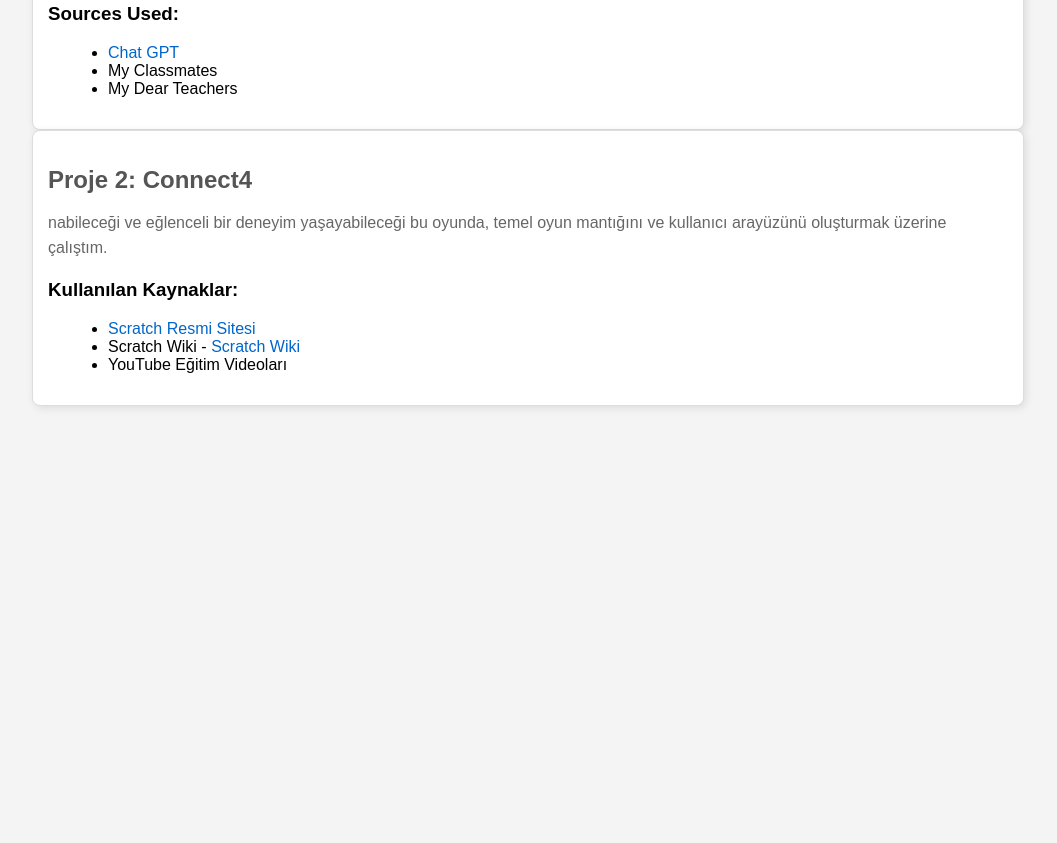
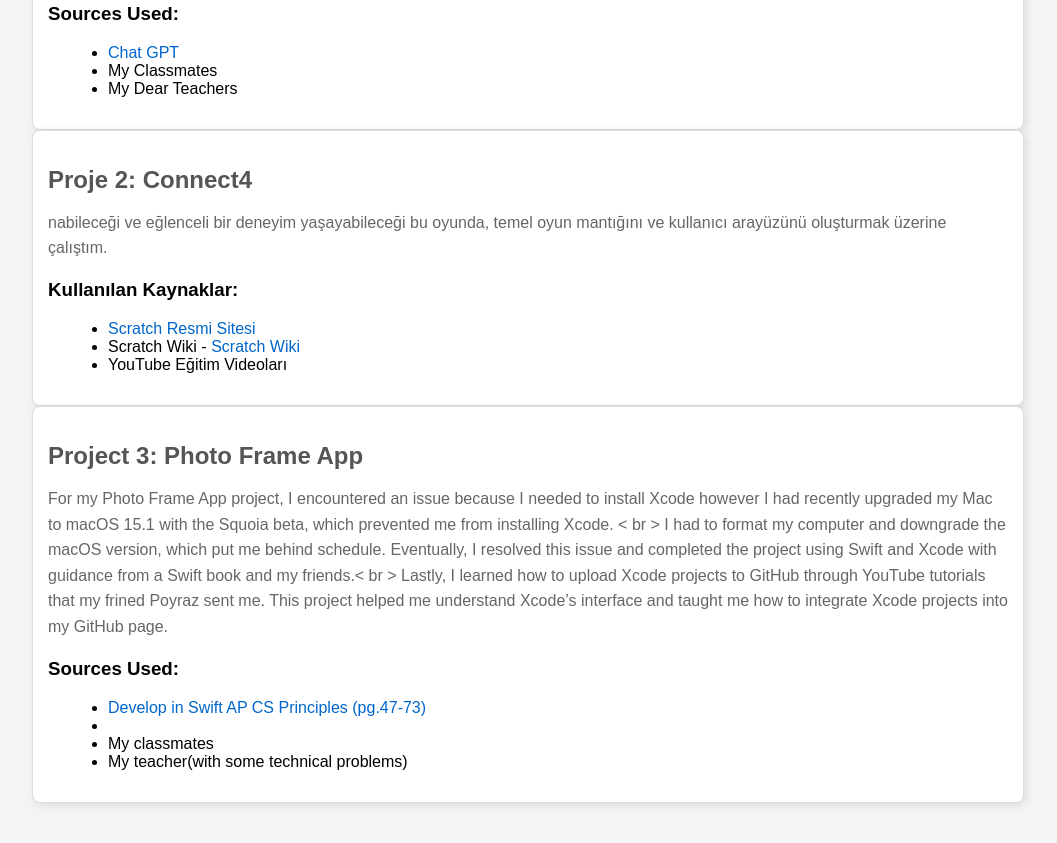
Before and after one commit to IbrahimErginoglu/IbrahimErginoglu.github.io, a plain HTML site: page Documentation.html in a window 1280 px wide. Shown: the part 356-1199 px from the top of the page, without its empty margins (112-1169 px from the left). Before the commit the page ends 802 px from the top, so only its background shows below. Drawn offline with Linux system fonts and the light colour scheme.

Commit message:
Update Documentation.html

```diff
--- a/Documentation.html
+++ b/Documentation.html
@@ -105,7 +105,23 @@
     </div>
 
     <!-- Dökümantasyon Bölümü 3 -->
+     <div class="documentation-section">
+        <h2>Project 3: Photo Frame App</h2>
+        <p>For my Photo Frame App project, I encountered an issue because I needed to install Xcode however I had recently upgraded my Mac to macOS 15.1 with the Squoia beta, which prevented me from installing Xcode. < br >
+           I had to format my computer and downgrade the macOS version, which put me behind schedule. Eventually, I resolved this issue and completed the project using Swift and Xcode with guidance from a Swift book and my friends.< br >
+           Lastly, I learned how to upload Xcode projects to GitHub through YouTube tutorials that my frined Poyraz sent me. This project helped me understand Xcode’s interface and taught me how to integrate Xcode projects into my GitHub page.</p>
 
+        <div class="resources">
+            <h3>Sources Used:</h3>
+            <ul>
+                <li><a href="https://books.apple.com/tr/book/develop-in-swift-ap-cs-principles/id1581182719" target="_blank">Develop in Swift AP CS Principles (pg.47-73)</a></li>
+                <li><a href="https://www.youtube.com/watch?v=T3QPQc0LW5w" target="_blank"></a></li>
+                <li>My classmates</li>
+                <li>My teacher(with some technical problems)</li>
+
+            </ul>
+        </div>
+    </div>
 
 </body>
 </html>
```
